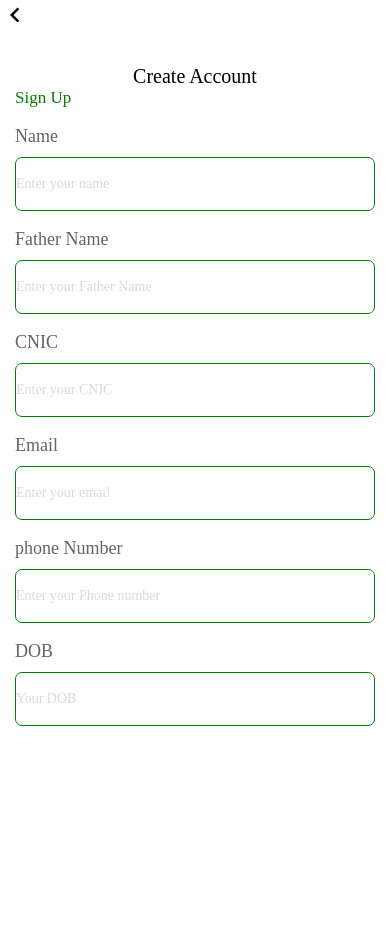
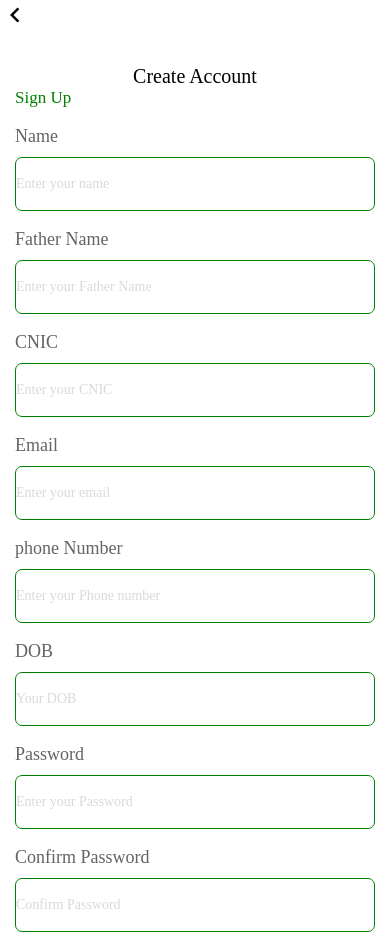
Before and after one commit to Shehiryar12/MyCrops, a React Native app: screen / in a window 390 px wide. Before the commit the page ends 844 px from the top, so only its background shows below. Built offline with nearby package versions, Linux system fonts and the light colour scheme.

Commit message:
create crops

```diff
--- a/Src/Screens/Register.js
+++ b/Src/Screens/Register.js
@@ -19,6 +19,11 @@ export default function Register() {
       <CustomTextInput placeholder="Enter your email" title="Email" keyboardtype={"email-address"}/>
       <CustomTextInput placeholder="Enter your Phone number" title="phone Number" keyboardtype={"phone-pad"}/>
       <CustomTextInput placeholder="Your DOB" title="DOB" keyboardtype={"phone-pad"}/>
+      <CustomTextInput placeholder="Enter your Password" title="Password" secureTextEntry={true}/>
+      <CustomTextInput placeholder="Confirm Password" title="Confirm Password" secureTextEntry={true}/>
+
+
+
 
 </ScrollView>
 
```
